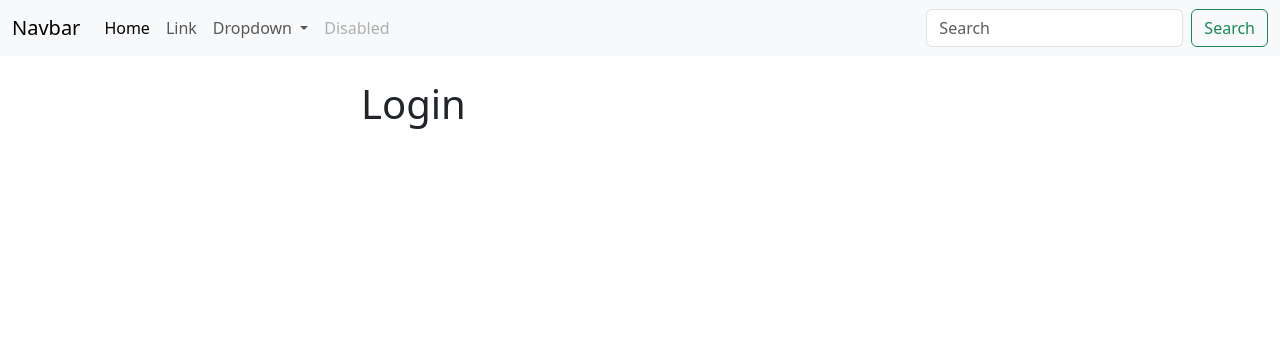
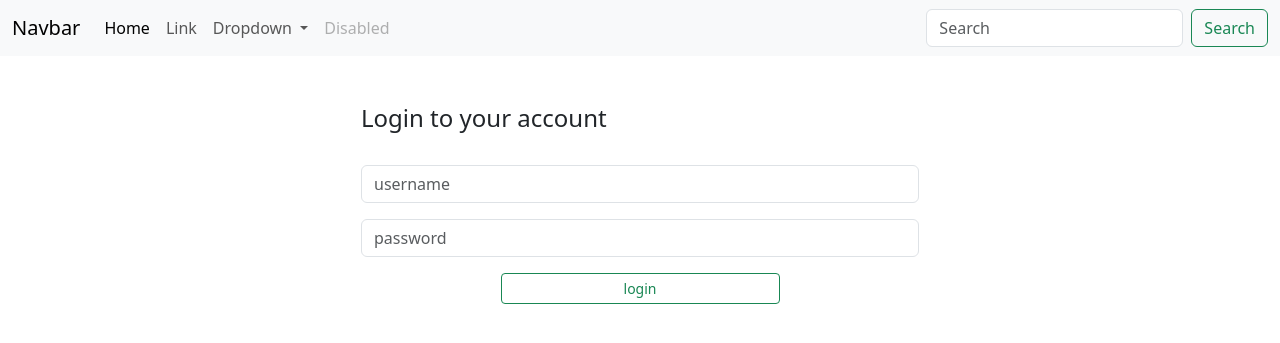
Before and after one commit to paulaji/IM-CRM, a Django app: page / in a window 1280 px wide. Shown: the top 343 px of the page. Run offline with Django 4.2, Linux system fonts and the light colour scheme.

Commit message:
Update home.html

```diff
--- a/imcrm/website/templates/home.html
+++ b/imcrm/website/templates/home.html
@@ -2,10 +2,34 @@
 {% extends 'base.html' %} {% block content %}
 <!-- creating a login form -->
 <div class="col-md-6 offset-md-3">
-  <h1>Login</h1>
+  <br />
+  <!-- <div class="d-grid gap-2 col-6 mx-auto"> -->
+  <h4>Login to your account</h4>
+  <br />
+  <!-- </div> -->
   <form method="POST" action="{% url 'home' %}">
-    <!-- csrf token is such that hackers don't hack when we submit our form -->
+    <!-- csrf token is such that hackers don't hack when we submit our form, it stands for Cross-Site Request Forgery -->
     {% csrf_token %}
+    <form>
+      <div class="mb-3">
+        <!-- <label for="exampleInputEmail1" class="form-label">Username</label> -->
+        <input
+          type="text"
+          class="form-control"
+          name="username"
+          placeholder="username"
+        />
+      </div>
+      <div class="mb-3">
+        <!-- <label for="exampleInputPassword1" class="form-label">Password</label> -->
+        <input type="password" class="form-control" placeholder="password" />
+      </div>
+      <div class="d-grid gap-2 col-6 mx-auto">
+        <button type="submit" class="btn btn-outline-success btn-sm">
+          login
+        </button>
+      </div>
+    </form>
   </form>
 </div>
 {% endblock %}
```
